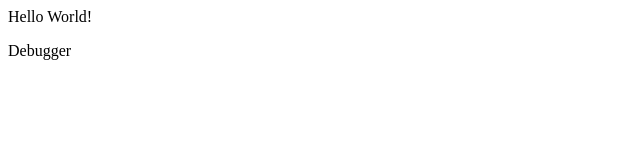
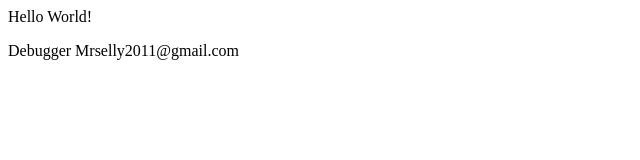
Before and after one commit to selly2050/Deb, a plain HTML site: page index.html in a window 1280 px wide. Shown: the whole page, without its empty margins (0-640 px from the left). Drawn offline with Linux system fonts and the light colour scheme.

Commit message:
Update index.html

```diff
--- a/index.html
+++ b/index.html
@@ -1,2 +1,3 @@
 <p>Hello World!</p>
 Debugger
+Mrselly2011@gmail.com
```
